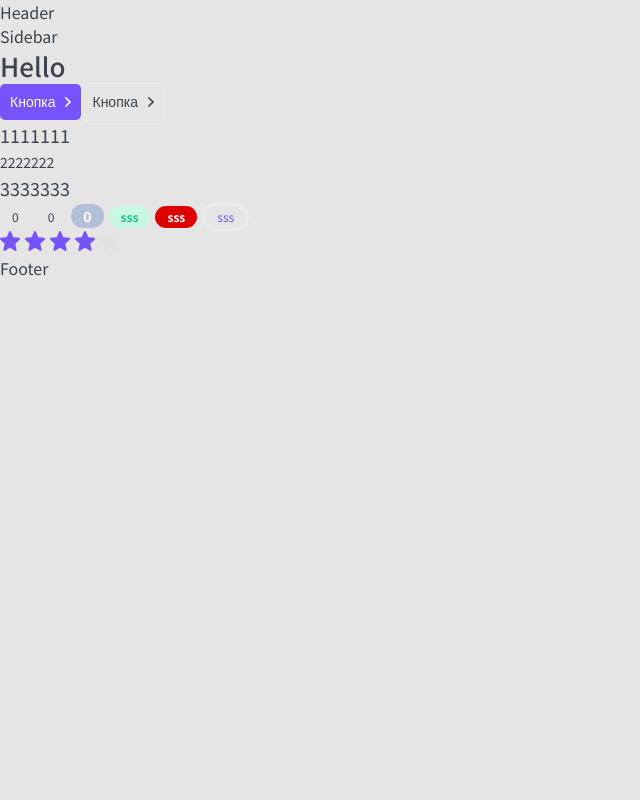
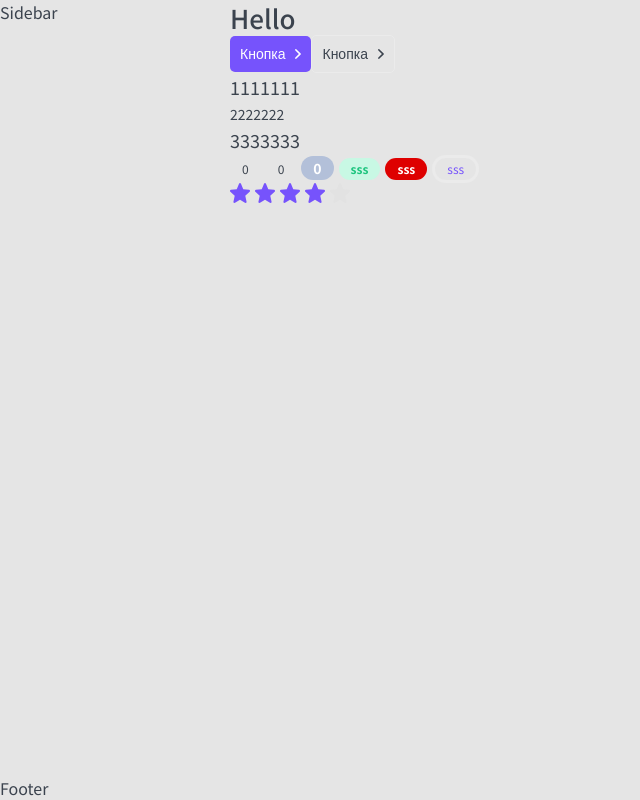
Before and after one commit to serjgrm/Next.js_TypeScript_project, a Next.js app: page / in a window 1280 px wide. Shown: the whole page, without its empty margins (0-640 px from the left). Built offline with nearby package versions, Linux system fonts and the light colour scheme.

Commit message:
Layout adopted

```diff
--- a/layout/Lauout.tsx
+++ b/layout/Lauout.tsx
@@ -9,18 +9,17 @@
 
 const Layout = ({children}:LayoutProps):JSX.Element =>{
     return (
-      <>
-      <Header/>
-      <div>
+      <div className={styles.wrapper}>
+        <Header className={styles.header}/>
 
-        <Sidebar/>
-        <div>
+        <Sidebar className={styles.sidebar}/>
+
+        <div className={styles.body}>
             {children}
         </div>
 
+        <Footer className={styles.footer}/>
       </div>
-      <Footer/>
-      </>
     )
 }
 
--- a/layout/Layout.module.css
+++ b/layout/Layout.module.css
@@ -0,0 +1,24 @@
+.wrapper {
+    display: grid;
+    grid-template-columns: auto 230px minmax(320px, 1200px) auto;
+    grid-template-rows: auto 1fr auto;
+    min-height: 100vh;
+    grid-template-areas:
+    '. header header .'
+    '. sidebar body .'
+    'footer footer footer footer';
+}
+
+.header{
+    grid-area: header;
+    display: none;
+}
+.sidebar{
+    grid-area: sidebar;
+}
+.body{
+    grid-area: body;
+}
+.footer{
+    grid-area: footer;
+}
--- a/layout/Sidebar/Sidebar.props.ts
+++ b/layout/Sidebar/Sidebar.props.ts
@@ -1 +1,4 @@
-export interface SidebarProps{}
+import {DetailedHTMLProps, HTMLAttributes} from "react"
+
+
+export interface SidebarProps extends DetailedHTMLProps<HTMLAttributes<HTMLDivElement>,HTMLDivElement>{}
```
